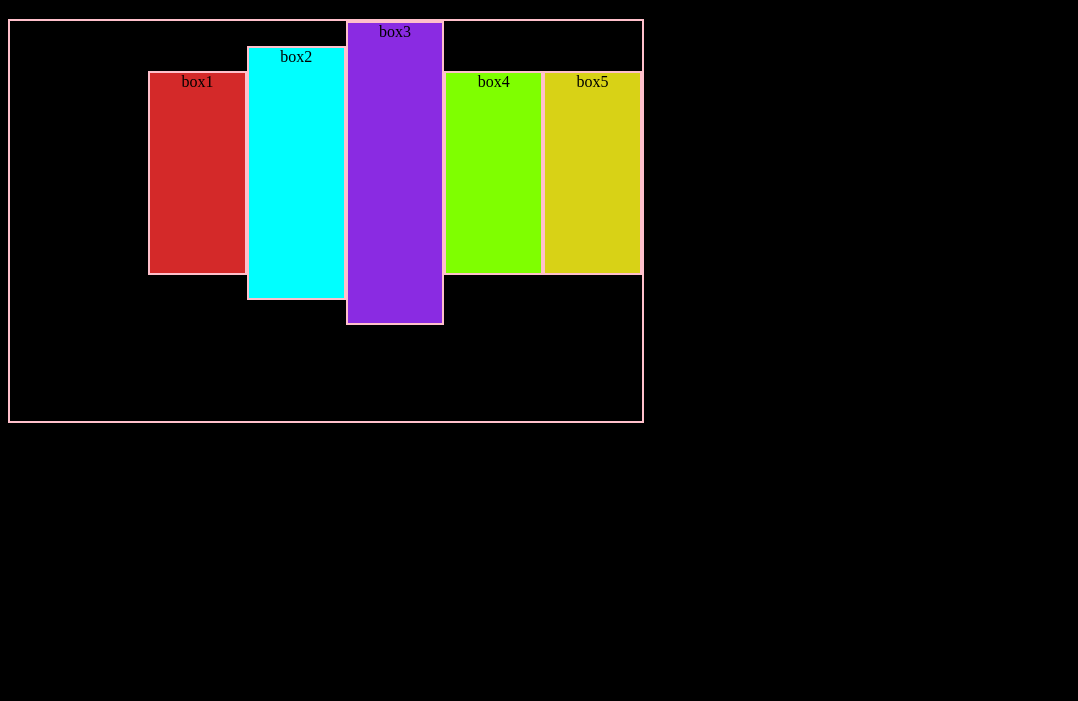
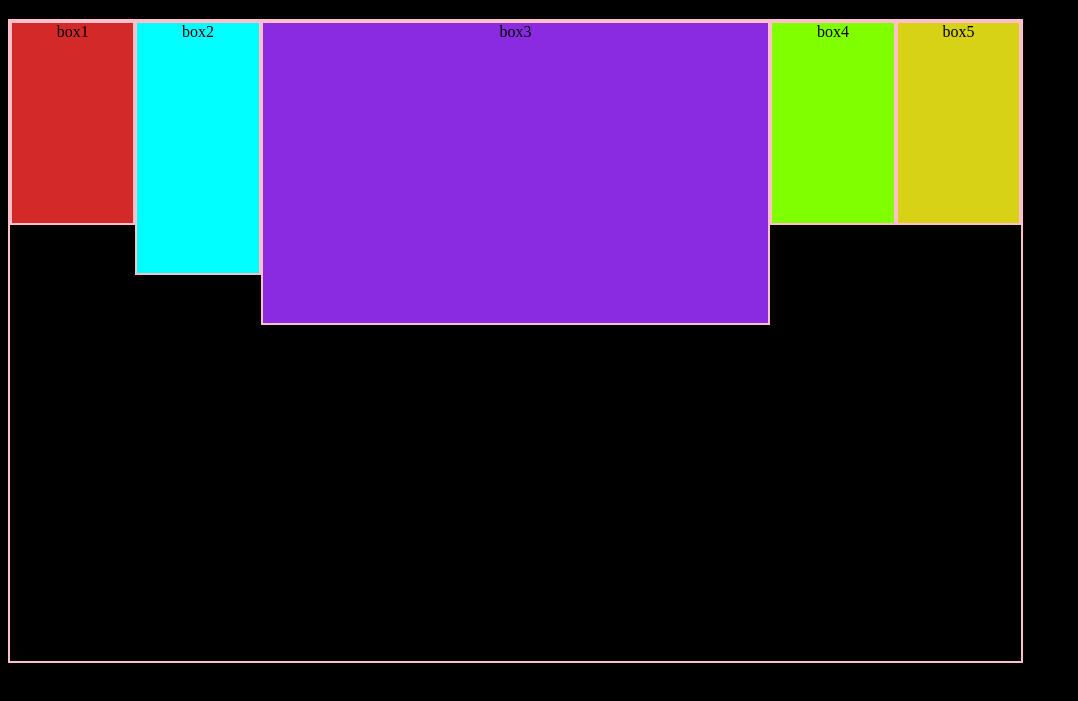
Before and after one commit to Pratyush-who/1st-CSS, a plain HTML site: page indexxx.html in a window 1280 px wide. Shown: the part 61-762 px from the top of the page, without its empty margins (0-1078 px from the left). Drawn offline with Linux system fonts and the light colour scheme.

Commit message:
flexboxxxxx

```diff
--- a/ishtyle.css
+++ b/ishtyle.css
@@ -10,22 +10,24 @@ body
 
 div{
     height:25vh;
-    width: 15%;
+    width: 50%;
     display: inline;
     border: 2px solid pink;
 }
 #container{
-height: 50vh;
-width: 50%;
+height: 80vh;
+width: 80%;
 display: flex;
 flex-direction: row;
-justify-content: flex-end;
-flex-wrap: wrap;
-align-items: center;
- align-content: flex-start;
+justify-content: center;
+/* flex-wrap: wrap; */
+/* jitta jgah chiye hoga utta lega baki neeche fek dega */
+align-items: flex-start;
+ /* align-content: flex-start; */
+ /* content kroge to space generate ni hogi */
 }
 /* row reverse+flex end to order 12345 rhega but left side se st hoga flex start mtlb main line ka st. sirf row reverse krega to 54321 ho jaega right side me ...........
-allign content se upr neeceh st end hora h...justify content se right left hora h*/
+  */
 
  #box1
  {
@@ -35,11 +37,13 @@ allign content se upr neeceh st end hora h...justify content se right left hora
  {
     background-color: aqua;
     height: 250px;
+    align-self: flex-start;
  }
  #box3
  {
     background-color: blueviolet;
     height: 300px;
+    flex-shrink: 0;
 
  }
  #box4
```
